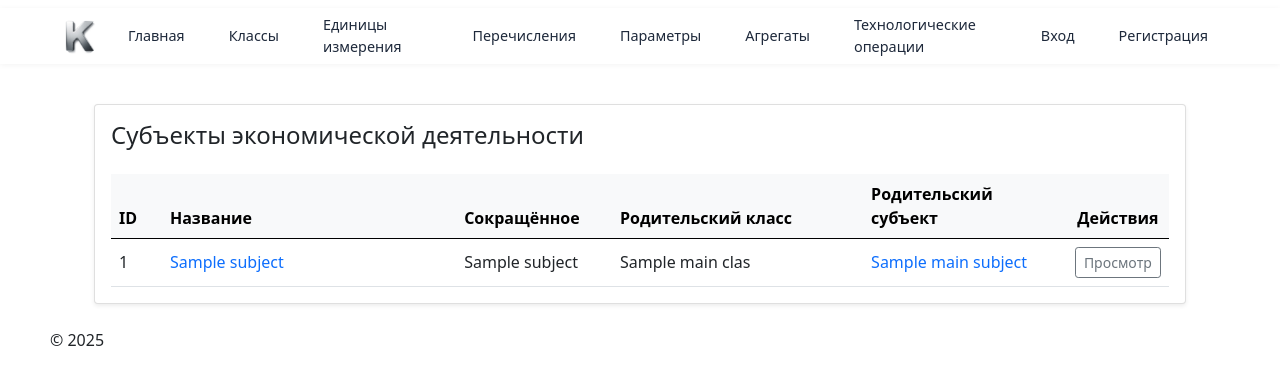
After one commit to lefffty/ProductClassify, a Django app: template product_classify/templates/route_tech/eas/list.html in a window 1280 px wide. The commit adds this page. Shown: the top 385 px of the page. Run offline with Django 4.2, Linux system fonts and the light colour scheme; the template is opened without the code that fills it: most values are stand-ins (such as "Sample title", 1, 10 or a date in 2020); parts of the project's set-up code (start-up, migrations or seed data) failed here and were passed over; some libraries are stand-ins or nearby versions.

Commit message:
feat(route_tech): add EAS list view and tests

```diff
--- a/product_classify/route_tech/urls.py
+++ b/product_classify/route_tech/urls.py
@@ -5,6 +5,7 @@ from . import views
 app_name = "route_tech"
 
 eas_patterns = [
+    path("list/", views.EASListView.as_view(), name="list_eas"),
     path("add/", views.EASCreateView.as_view(), name="add_eas"),
     path("edit/<int:eas_id>/", views.EASUpdateView.as_view(), name="edit_eas"),
     path("<int:eas_id>/", views.EASDetailView.as_view(), name="detail_eas"),
--- a/product_classify/templates/includes/header.html
+++ b/product_classify/templates/includes/header.html
@@ -14,7 +14,9 @@
         <a href="#">Классы</a>
         <ul class="nav-dropdown-list">
           {% for fastener_class in fastener_classes %}
-          <li><a href="{% url 'classes:category_classes' fastener_class.id %}">{{ fastener_class.name }}</a></li>
+            <li>
+              <a href="{% url 'classes:category_classes' fastener_class.id %}">{{ fastener_class.name }}</a>
+            </li>
           {% endfor %}
         </ul>
       </li>
@@ -30,6 +32,15 @@
       </li>
       <li><a href="{% url 'parametr:list' %}">Параметры</a></li>
       <li><a href="{% url 'agregat:list' %}">Агрегаты</a></li>
+
+      <li class="nav-dropdown">
+        <a href="#">Технологические операции</a>
+        <ul class="nav-dropdown-list">
+          <li><a href="{% url 'route_tech:list_eas' %}">Субъекты экономической деятельности</a></li>
+          {% comment %} <li><a href="{% url 'route_tech:list_gwc' %}">Групповые рабочие центры</a></li>
+          <li><a href="{% url 'route_tech:list_prod_operation' %}">Изделия с операциями</a></li> {% endcomment %}
+        </ul>
+      </li>
 
       {% if user.is_authenticated %}
         <li class="nav-dropdown nav-user">
--- /dev/null
+++ b/product_classify/templates/route_tech/eas/list.html
@@ -0,0 +1,105 @@
+{% extends "base.html" %}
+{% load django_bootstrap5 %}
+
+{% block title %}
+    Субъекты экономической деятельности
+{% endblock title %}
+
+{% block content %}
+<div id="eas-list-container" class="container py-4">
+    <div id="eas-list-card" class="card shadow-sm">
+        <div class="card-body">
+
+            <div class="d-flex justify-content-between align-items-center mb-4 flex-wrap gap-2">
+                <h2 id="eas-list-header" class="card-title h4 mb-0">
+                    <i class="bi bi-diagram-3 text-primary"></i>
+                    Субъекты экономической деятельности
+                </h2>
+
+                {% if perms.route_tech.add_economicactivitysubject %}
+                    <a id="eas-list-add-btn"
+                       href="{% url 'route_tech:add_eas' %}"
+                       class="btn btn-primary">
+                        <i class="bi bi-plus-circle"></i> Добавить субъект
+                    </a>
+                {% endif %}
+            </div>
+
+            {% if subjects %}
+                <div class="table-responsive">
+                    <table id="eas-list-table" class="table table-hover align-middle mb-0">
+                        <thead class="table-light">
+                            <tr>
+                                <th style="width: 5%;">ID</th>
+                                <th style="width: 30%;">Название</th>
+                                <th style="width: 15%;">Сокращённое</th>
+                                <th style="width: 25%;">Родительский класс</th>
+                                <th style="width: 20%;">Родительский субъект</th>
+                                <th style="width: 5%;" class="text-center">Действия</th>
+                            </tr>
+                        </thead>
+                        <tbody>
+                            {% for subject in subjects %}
+                                <tr id="eas-row-{{ subject.pk }}">
+                                    <td>{{ subject.pk }}</td>
+                                    <td>
+                                        <a href="{% url 'route_tech:detail_eas' subject.pk %}"
+                                           class="text-decoration-none fw-semibold">
+                                            {{ subject.name }}
+                                        </a>
+                                    </td>
+                                    <td>{{ subject.short_name|default:"—" }}</td>
+                                    <td>{{ subject.main_class.name }}</td>
+                                    <td>
+                                        {% if subject.main_subject %}
+                                            <a href="{% url 'route_tech:detail_eas' subject.main_subject.pk %}"
+                                               class="text-decoration-none">
+                                                {{ subject.main_subject.name }}
+                                            </a>
+                                        {% else %}
+                                            <span class="text-muted">—</span>
+                                        {% endif %}
+                                    </td>
+                                    <td class="text-center text-nowrap">
+                                        <a id="eas-detail-{{ subject.pk }}"
+                                           href="{% url 'route_tech:detail_eas' subject.pk %}"
+                                           class="btn btn-sm btn-outline-secondary"
+                                           title="Просмотр">
+                                            Просмотр
+                                        </a>
+                                        {% if perms.route_tech.change_economicactivitysubject %}
+                                            <a id="eas-edit-{{ subject.pk }}"
+                                               href="{% url 'route_tech:edit_eas' subject.pk %}"
+                                               class="btn btn-sm btn-outline-primary"
+                                               title="Редактировать">
+                                                Редактировать
+                                            </a>
+                                        {% endif %}
+                                        {% if perms.route_tech.delete_economicactivitysubject %}
+                                            <a id="eas-delete-{{ subject.pk }}"
+                                               href="{% url 'route_tech:delete_eas' subject.pk %}"
+                                               class="btn btn-sm btn-outline-danger"
+                                               title="Удалить">
+                                                Удалить
+                                            </a>
+                                        {% endif %}
+                                    </td>
+                                </tr>
+                            {% endfor %}
+                        </tbody>
+                    </table>
+                </div>
+            {% else %}
+                <div id="eas-list-empty" class="alert alert-info mb-0">
+                    <i class="bi bi-info-circle"></i>
+                    Субъектов экономической деятельности пока нет.
+                    {% if perms.route_tech.add_economicactivitysubject %}
+                        <a href="{% url 'route_tech:add_eas' %}" class="alert-link">Добавьте первый</a>.
+                    {% endif %}
+                </div>
+            {% endif %}
+
+        </div>
+    </div>
+</div>
+{% endblock content %}
```
Also changed, not shown: product_classify/core/views.py (+4 -4 lines), product_classify/route_tech/views.py (+8 -2 lines), product_classify/tests/unit/route_tech/test_views.py (+26 -5 lines).
